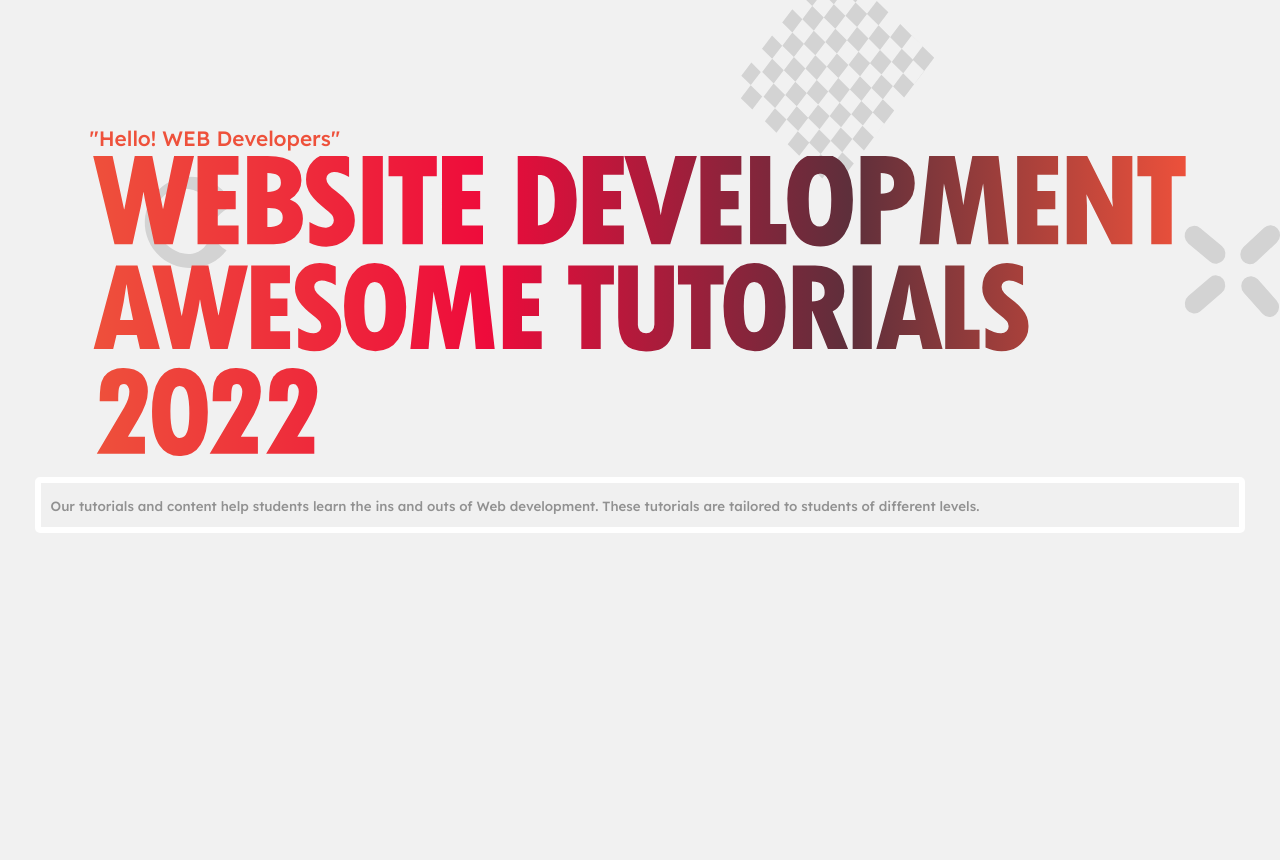
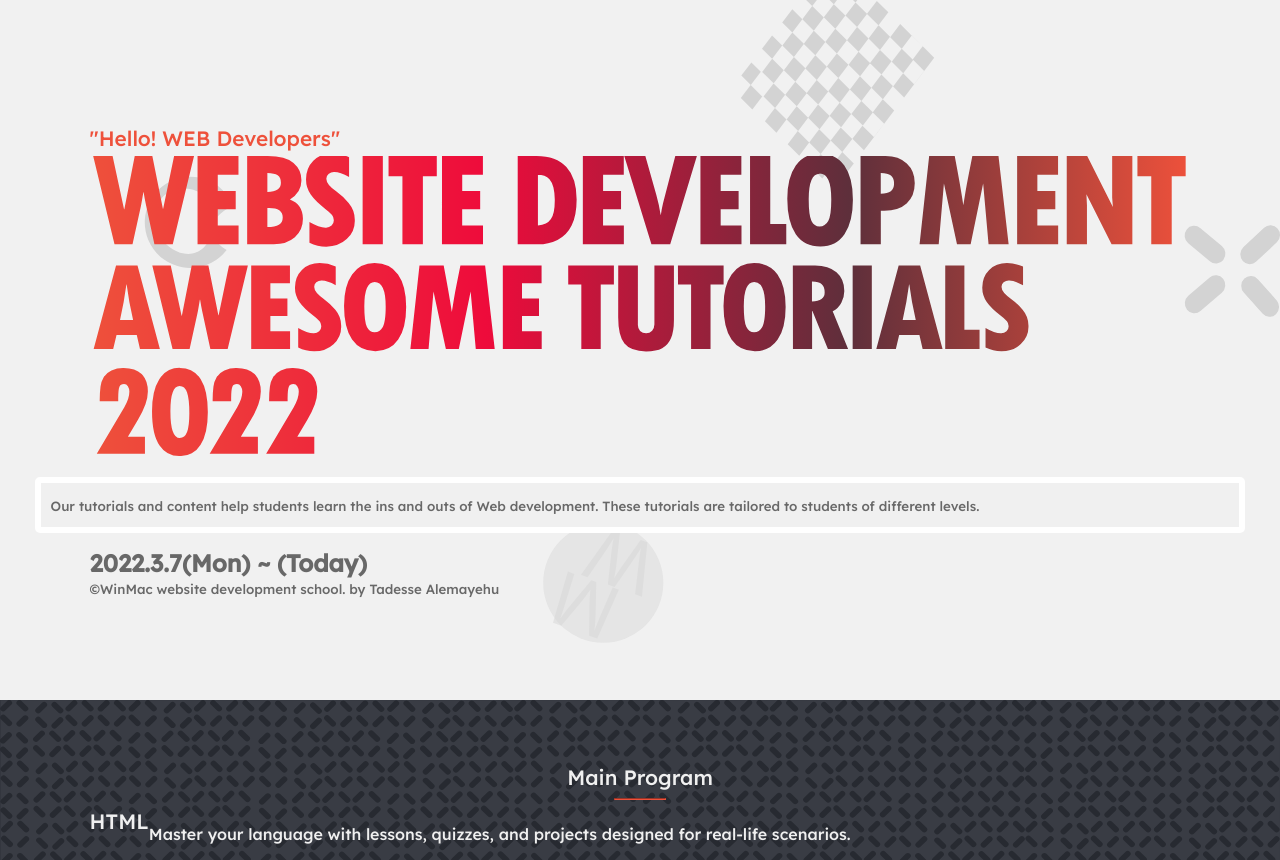
Before and after one commit to TadesseDev/LEARN-TO-CODE, a website: page index.html in a window 1280 px wide. Shown: the part 133-993 px from the top of the page. Before the commit the page ends 800 px from the top, so only its background shows below. Drawn offline with Linux system fonts and the light colour scheme.

Commit message:
style main section

```diff
--- a/index.html
+++ b/index.html
@@ -43,10 +43,10 @@
         </nav>
       </header>
       <section id="home">
-        <p class="title-2">"Hello! WEB Developers"</p>
-        <h2 class="title-1">
+        <p class="title-3">"Hello! WEB Developers"</p>
+        <h1 class="title-1">
           <img src="Images/pictures/Main-text.svg" alt="" />
-        </h2>
+        </h1>
         <div class="card">
           <small>
             Our tutorials and content help students learn the ins and outs of
@@ -54,9 +54,26 @@
             different levels.
           </small>
         </div>
+        <h1 class="title-1">2022.3.7(Mon) ~ (Today)</h1>
+        <small
+          >&copy;WinMac website development school. by Tadesse Alemayehu</small
+        >
       </section>
     </main>
-    <section id="main-tutors"></section>
+    <section id="main-tutors">
+      <h2 class="title-2">Main Program</h2>
+      <hr />
+      <div class="card">
+        <span class="icon">
+          <img src="./Images/Icons/icon-1Asset.svg" alt="" />
+        </span>
+        <h2 class="title-2">HTML</h2>
+        <p>
+          Master your language with lessons, quizzes, and projects designed for
+          real-life scenarios.
+        </p>
+      </div>
+    </section>
     <section id="customers"></section>
     <footer>
       <section id="partners"></section>
--- a/styles/main.css
+++ b/styles/main.css
@@ -4,8 +4,9 @@
   --main: #272a31;
   --primary: #ee513b;
   --blur: #d3d3d3;
-  --blurWhite: #f0f0f0;
-  --blurDark: #919191;
+  --blur0: #f0f0f0;
+  --blur1: #919191;
+  --blur2: #686868;
 }
 html,
 body {
@@ -18,6 +19,7 @@ body {
 main {
   background-image: url("../Images/pictures/mobile-bg.svg");
   background-size: 100%;
+  padding-bottom: 8%;
 }
 header {
   margin: 7%;
@@ -40,7 +42,7 @@ header nav ul {
   padding: 0px;
 }
 section {
-  margin: 7%;
+  padding: 0% 7%;
 }
 header nav ul li {
   margin: 20px 10px;
@@ -73,12 +75,13 @@ header nav #close-menu img {
 }
 
 /* general selectors*/
-.title-2 {
-  margin-bottom: 5px;
-  color: var(--primary);
-  font-size: 1.3rem;
+.title-3 {
+  margin: 0;
 }
 .title-1 {
+  margin: 0;
+}
+.title-2 {
   margin: 0;
 }
 /* end on general styles*/
@@ -87,11 +90,46 @@ header nav #close-menu img {
 #home {
   margin-top: 10%;
 }
+#home .title-3 {
+  margin-bottom: 5px;
+  color: var(--primary);
+  font-size: 1.3rem;
+}
 #home .card {
   margin: 15px -5%;
   padding: 12px 10px;
-  background-color: var(--blurWhite);
-  color: var(--blurDark);
+  background-color: var(--blur0);
+  color: var(--blur1);
   border-radius: 5px;
   border: 6px solid rgb(255, 255, 255);
 }
+#home .title-1 {
+  margin: 0;
+  color: var(--blur2);
+}
+#home small {
+  color: var(--blur2);
+}
+
+/*main program's*/
+#main-tutors {
+  padding-top: 5%;
+  background-image: url("../Images/pictures/strip-background.svg");
+  background-size: 100%;
+  color: var(--blur0);
+  background-color: var(--main);
+}
+#main-tutors .title-2 {
+  font-weight: 10;
+  font-size: 1.3rem;
+  text-align: center;
+}
+
+#main-tutors hr {
+  width: 50px;
+  border-color: var(--primary);
+}
+
+#main-tutors .card {
+  display: flex;
+}
```
Also changed, not shown: Images/Icons/icon-1Asset.svg (renamed from Images/Icons/icon-1Asset 4.svg), Images/Icons/icon-2Asset.svg (renamed from Images/Icons/icon-2Asset 7.svg), Images/Icons/icon-3Asset.svg (renamed from Images/Icons/icon-3Asset 10.svg), Images/Icons/icon-4Asset.svg (renamed from Images/Icons/icon-4Asset 5.svg), Images/pictures/strip-background.svg (added).
